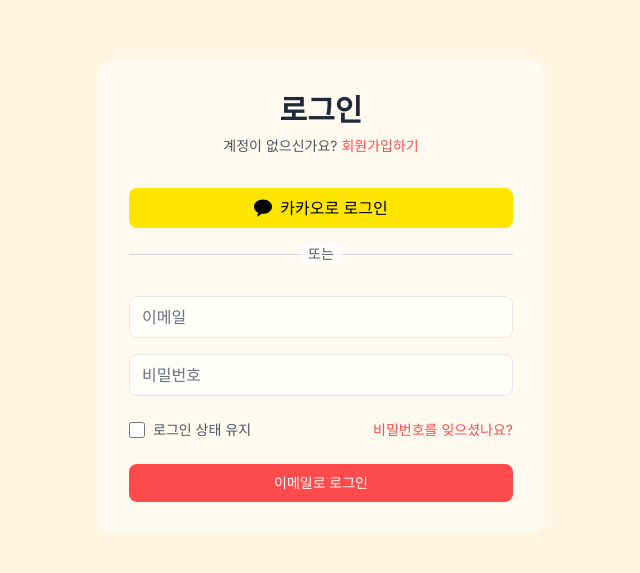
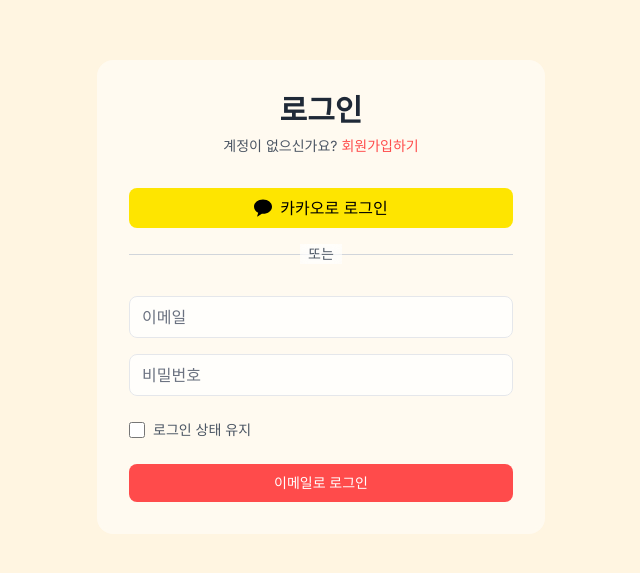
Before and after one commit to whddbsl/wish-tree-2025, a Next.js app: page /login in a window 1280 px wide. Shown: the part 103-676 px from the top of the page, without its empty margins (319-959 px from the left). Built offline with nearby package versions, Linux system fonts and the light colour scheme; no server answers.

Commit message:
비밀번호 찾기 제거

```diff
--- a/src/app/(auth)/login/page.tsx
+++ b/src/app/(auth)/login/page.tsx
@@ -160,12 +160,6 @@
                 로그인 상태 유지
               </label>
             </div>
-
-            <div className="text-sm">
-              <Link href="/forgot-password" className="text-[#FF4B4B] hover:text-[#FF6B6B]">
-                비밀번호를 잊으셨나요?
-              </Link>
-            </div>
           </div>
 
           <button
```
